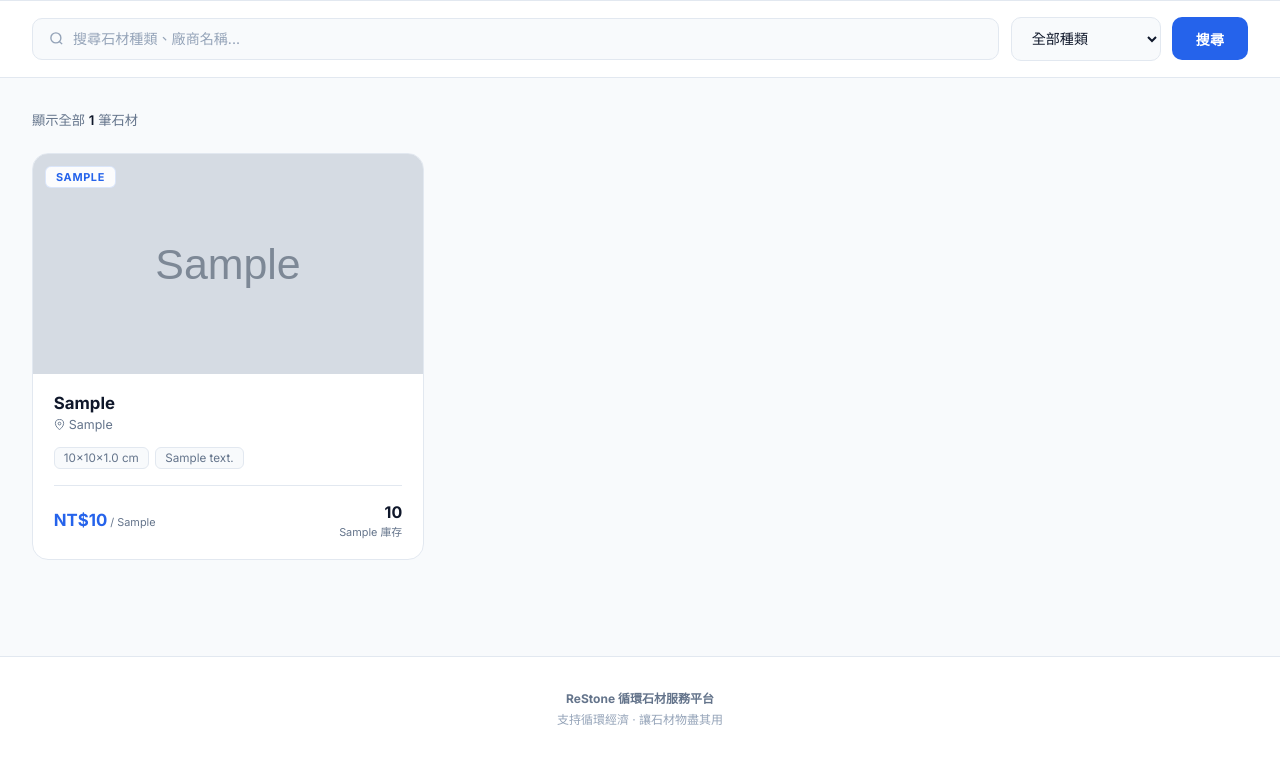
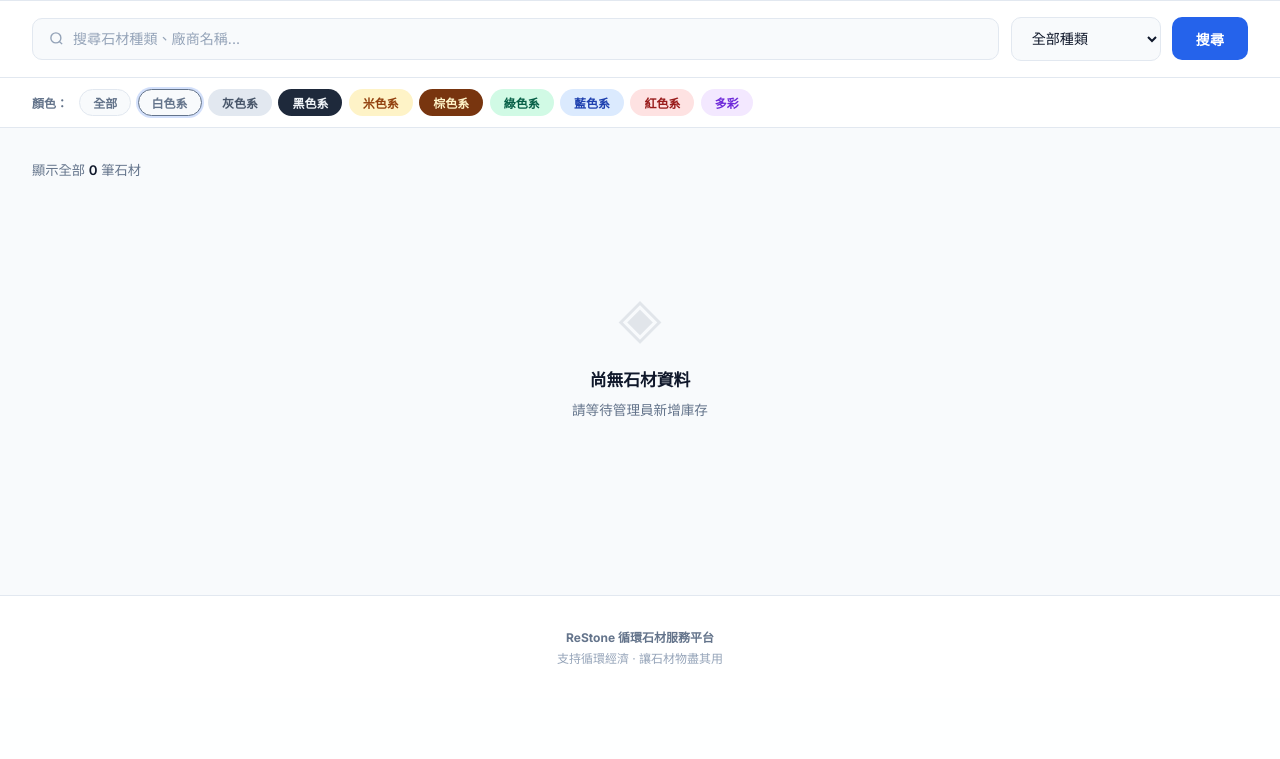
Before and after one commit to clie945-tech/stone-database, a Flask app: page /?color=white in a window 1280 px wide. Shown: the part 605-1364 px from the top of the page. After the commit the page ends 1269 px from the top, so only its background shows below. Run offline with Flask 3, Linux system fonts and the light colour scheme; tables that the repository leaves empty hold one stand-in row (values such as "Sample post"); grey boxes marked "Sample" are stand-in pictures.

Commit message:
新增顏色標籤、Email通知、Excel匯出功能

```diff
--- a/app.py
+++ b/app.py
@@ -1,6 +1,8 @@
-from flask import Flask, render_template, request, redirect, url_for, session, flash
+from flask import Flask, render_template, request, redirect, url_for, session, flash, send_file
+from flask_mail import Mail, Message
 import sqlite3
 import os
+import io
 import secrets
 from werkzeug.utils import secure_filename
 from werkzeug.security import generate_password_hash, check_password_hash
@@ -16,7 +18,42 @@ DB_PATH = 'stone_database.db'
 app.config['UPLOAD_FOLDER'] = UPLOAD_FOLDER
 app.config['MAX_CONTENT_LENGTH'] = 32 * 1024 * 1024  # 32MB
 
+# ── Email 設定（從環境變數讀取，未設定則停用）──
+app.config['MAIL_SERVER']         = os.environ.get('MAIL_SERVER', 'smtp.gmail.com')
+app.config['MAIL_PORT']           = int(os.environ.get('MAIL_PORT', 587))
+app.config['MAIL_USE_TLS']        = True
+app.config['MAIL_USERNAME']       = os.environ.get('MAIL_USERNAME', '')
+app.config['MAIL_PASSWORD']       = os.environ.get('MAIL_PASSWORD', '')
+app.config['MAIL_DEFAULT_SENDER'] = os.environ.get('MAIL_USERNAME', '')
+ADMIN_EMAIL = os.environ.get('ADMIN_EMAIL', os.environ.get('MAIL_USERNAME', ''))
+mail = Mail(app)
+
+# ── 顏色標籤定義 ──
+COLORS = [
+    ('white',  '白色系', '#F8FAFC', '#64748B'),
+    ('gray',   '灰色系', '#E2E8F0', '#475569'),
+    ('black',  '黑色系', '#1E293B', '#F1F5F9'),
+    ('beige',  '米色系', '#FEF3C7', '#92400E'),
+    ('brown',  '棕色系', '#78350F', '#FEF3C7'),
+    ('green',  '綠色系', '#D1FAE5', '#065F46'),
+    ('blue',   '藍色系', '#DBEAFE', '#1E40AF'),
+    ('red',    '紅色系', '#FEE2E2', '#991B1B'),
+    ('multi',  '多彩',   '#F3E8FF', '#6D28D9'),
+]
+COLOR_MAP = {c[0]: c for c in COLORS}
+
 os.makedirs(UPLOAD_FOLDER, exist_ok=True)
+
+
+def send_email_safe(subject, recipients, html_body):
+    """安全發送 Email，若未設定則略過"""
+    if not app.config.get('MAIL_USERNAME'):
+        return
+    try:
+        msg = Message(subject, recipients=recipients, html=html_body)
+        mail.send(msg)
+    except Exception as e:
+        print(f'[Email 發送失敗] {e}')
 
 
 def get_db():
@@ -82,6 +119,13 @@ def init_db():
             conn.commit()
         except Exception:
             pass
+
+    # 顏色標籤欄位遷移
+    try:
+        conn.execute("ALTER TABLE stones ADD COLUMN color TEXT DEFAULT ''")
+        conn.commit()
+    except Exception:
+        pass
 
     # 建立預設管理員帳號
     cursor = conn.execute('SELECT COUNT(*) FROM admin_users')
@@ -193,6 +237,11 @@ def index():
         base_query += ' AND stone_type = ?'
         params.append(stone_type)
 
+    color = request.args.get('color', '')
+    if color:
+        base_query += ' AND color = ?'
+        params.append(color)
+
     base_query += ' ORDER BY created_at DESC'
     stones = conn.execute(base_query, params).fetchall()
     types = conn.execute('SELECT DISTINCT stone_type FROM stones ORDER BY stone_type').fetchall()
@@ -200,7 +249,8 @@ def index():
     conn.close()
 
     return render_template('index.html', stones=stones, types=types,
-                           search=search, selected_type=stone_type, total=total)
+                           search=search, selected_type=stone_type, total=total,
+                           colors=COLORS, color_map=COLOR_MAP, selected_color=color)
 
 
 @app.route('/stone/<int:id>')
@@ -224,7 +274,8 @@ def stone_detail(id):
     ''', (id, stone['stone_type'], price, max(price * 0.6, 2000))).fetchall()
 
     conn.close()
-    return render_template('stone_detail.html', stone=stone, recommendations=recommendations)
+    return render_template('stone_detail.html', stone=stone, recommendations=recommendations,
+                           color_map=COLOR_MAP)
 
 
 @app.route('/stone/<int:id>/inquiry', methods=['POST'])
@@ -246,13 +297,61 @@ def submit_inquiry(id):
         conn.close()
         return redirect(url_for('stone_detail', id=id))
 
+    stone_name = stone['stone_type']
     conn.execute('''
         INSERT INTO inquiries (stone_id, stone_name, customer_name, customer_email,
                                customer_phone, quantity, message)
         VALUES (?, ?, ?, ?, ?, ?, ?)
-    ''', (id, stone['stone_type'], name, email, phone, qty, message))
+    ''', (id, stone_name, name, email, phone, qty, message))
     conn.commit()
     conn.close()
+
+    # 發送確認 Email 給客戶
+    send_email_safe(
+        subject='【ReStone】您的詢問已收到',
+        recipients=[email],
+        html_body=f'''
+        <div style="font-family:sans-serif;max-width:520px;margin:0 auto;padding:2rem">
+          <div style="background:#2563EB;border-radius:12px;padding:1.5rem;text-align:center;margin-bottom:1.5rem">
+            <h2 style="color:white;margin:0;font-size:1.3rem">◈ ReStone 循環石材服務平台</h2>
+          </div>
+          <h3 style="color:#0F172A">感謝您的詢問！</h3>
+          <p style="color:#64748B;line-height:1.8">您好 <strong>{name}</strong>，<br>
+          我們已收到您針對「<strong>{stone_name}</strong>」的詢問，將盡快與您聯繫。</p>
+          <div style="background:#EFF6FF;border-radius:10px;padding:1rem;margin-top:1.2rem;border:1px solid #BFDBFE">
+            <p style="margin:0;font-size:0.85rem;color:#1E40AF">詢問數量：{qty or "未填寫"}<br>留言：{message or "（無）"}</p>
+          </div>
+          <hr style="border:none;border-top:1px solid #E2E8F0;margin:1.5rem 0">
+          <p style="color:#94A3B8;font-size:0.78rem;text-align:center">ReStone 循環石材服務平台 · 支持循環經濟</p>
+        </div>'''
+    )
+    # 發送通知 Email 給管理員
+    if ADMIN_EMAIL:
+        send_email_safe(
+            subject=f'【ReStone】新詢問：{stone_name}',
+            recipients=[ADMIN_EMAIL],
+            html_body=f'''
+            <div style="font-family:sans-serif;max-width:520px;margin:0 auto;padding:2rem">
+              <h2 style="color:#2563EB">新詢問通知</h2>
+              <table style="width:100%;border-collapse:collapse;font-size:0.9rem;margin-top:1rem">
+                <tr><td style="padding:10px;background:#F8FAFC;color:#64748B;width:90px;border-bottom:1px solid #E2E8F0">石材</td>
+                    <td style="padding:10px;font-weight:600;border-bottom:1px solid #E2E8F0">{stone_name}</td></tr>
+                <tr><td style="padding:10px;background:#F8FAFC;color:#64748B;border-bottom:1px solid #E2E8F0">客戶姓名</td>
+                    <td style="padding:10px;border-bottom:1px solid #E2E8F0">{name}</td></tr>
+                <tr><td style="padding:10px;background:#F8FAFC;color:#64748B;border-bottom:1px solid #E2E8F0">Email</td>
+                    <td style="padding:10px;border-bottom:1px solid #E2E8F0">{email}</td></tr>
+                <tr><td style="padding:10px;background:#F8FAFC;color:#64748B;border-bottom:1px solid #E2E8F0">電話</td>
+                    <td style="padding:10px;border-bottom:1px solid #E2E8F0">{phone or "—"}</td></tr>
+                <tr><td style="padding:10px;background:#F8FAFC;color:#64748B;border-bottom:1px solid #E2E8F0">詢問數量</td>
+                    <td style="padding:10px;border-bottom:1px solid #E2E8F0">{qty or "—"}</td></tr>
+                <tr><td style="padding:10px;background:#F8FAFC;color:#64748B">留言</td>
+                    <td style="padding:10px">{message or "—"}</td></tr>
+              </table>
+              <div style="margin-top:1.5rem">
+                <a href="/admin/inquiries" style="background:#2563EB;color:white;padding:0.6rem 1.5rem;border-radius:8px;text-decoration:none;font-size:0.88rem;font-weight:600">查看詢問管理</a>
+              </div>
+            </div>'''
+        )
 
     flash('詢問已送出！廠商將盡快與您聯繫。', 'success')
     return redirect(url_for('stone_detail', id=id))
@@ -426,6 +525,7 @@ def add_stone():
         price       = request.form.get('price') or None
         vendor      = request.form.get('vendor', '').strip()
         description = request.form.get('description', '').strip()
+        color       = request.form.get('color', '')
 
         photo  = save_photo(request.files.get('photo'))
         photo2 = save_photo(request.files.get('photo2'))
@@ -434,17 +534,17 @@ def add_stone():
         conn = get_db()
         conn.execute('''
             INSERT INTO stones (stone_type, photo, photo2, photo3,
-                                width, height, thickness, quantity, unit, price, vendor, description)
-            VALUES (?, ?, ?, ?, ?, ?, ?, ?, ?, ?, ?, ?)
+                                width, height, thickness, quantity, unit, price, vendor, description, color)
+            VALUES (?, ?, ?, ?, ?, ?, ?, ?, ?, ?, ?, ?, ?)
         ''', (stone_type, photo, photo2, photo3,
-              width, height, thickness, quantity, unit, price, vendor, description))
+              width, height, thickness, quantity, unit, price, vendor, description, color))
         conn.commit()
         conn.close()
 
         flash(f'「{stone_type}」已成功新增！', 'success')
         return redirect(url_for('admin_dashboard'))
 
-    return render_template('stone_form.html', stone=None, title='新增石材')
+    return render_template('stone_form.html', stone=None, title='新增石材', colors=COLORS)
 
 
 @app.route('/admin/edit/<int:id>', methods=['GET', 'POST'])
@@ -468,6 +568,7 @@ def edit_stone(id):
         price       = request.form.get('price') or None
         vendor      = request.form.get('vendor', '').strip()
         description = request.form.get('description', '').strip()
+        color       = request.form.get('color', '')
 
         # 處理三張照片（有新上傳才替換）
         photos = []
@@ -484,11 +585,11 @@ def edit_stone(id):
             UPDATE stones
             SET stone_type=?, photo=?, photo2=?, photo3=?,
                 width=?, height=?, thickness=?,
-                quantity=?, unit=?, price=?, vendor=?, description=?,
+                quantity=?, unit=?, price=?, vendor=?, description=?, color=?,
                 updated_at=CURRENT_TIMESTAMP
             WHERE id=?
         ''', (stone_type, photos[0], photos[1], photos[2],
-              width, height, thickness, quantity, unit, price, vendor, description, id))
+              width, height, thickness, quantity, unit, price, vendor, description, color, id))
         conn.commit()
         conn.close()
 
@@ -496,7 +597,7 @@ def edit_stone(id):
         return redirect(url_for('admin_dashboard'))
 
     conn.close()
-    return render_template('stone_form.html', stone=stone, title='編輯石材')
+    return render_template('stone_form.html', stone=stone, title='編輯石材', colors=COLORS)
 
 
 @app.route('/admin/delete/<int:id>', methods=['POST'])
@@ -525,6 +626,53 @@ def admin_customers():
     customers = conn.execute('SELECT * FROM customers ORDER BY created_at DESC').fetchall()
     conn.close()
     return render_template('admin_customers.html', customers=customers)
+
+
+@app.route('/admin/export/stones')
+@admin_required
+def export_stones():
+    import openpyxl
+    wb = openpyxl.Workbook()
+    ws = wb.active
+    ws.title = '石材庫存'
+    ws.append(['ID', '石材種類', '顏色', '寬(cm)', '高(cm)', '厚(cm)', '數量', '單位', '單價(NT$)', '廠商', '說明', '建立時間'])
+    conn = get_db()
+    stones = conn.execute('SELECT * FROM stones ORDER BY id').fetchall()
+    conn.close()
+    for s in stones:
+        color_label = COLOR_MAP.get(s['color'] or '', ('', '', '', ''))[1] if s['color'] else ''
+        ws.append([s['id'], s['stone_type'], color_label,
+                   s['width'], s['height'], s['thickness'],
+                   s['quantity'], s['unit'], s['price'],
+                   s['vendor'], s['description'], s['created_at']])
+    buf = io.BytesIO()
+    wb.save(buf)
+    buf.seek(0)
+    return send_file(buf, as_attachment=True, download_name='stones_export.xlsx',
+                     mimetype='application/vnd.openxmlformats-officedocument.spreadsheetml.sheet')
+
+
+@app.route('/admin/export/inquiries')
+@admin_required
+def export_inquiries():
+    import openpyxl
+    wb = openpyxl.Workbook()
+    ws = wb.active
+    ws.title = '詢問記錄'
+    ws.append(['ID', '石材', '客戶姓名', 'Email', '電話', '詢問數量', '留言', '狀態', '建立時間'])
+    conn = get_db()
+    rows = conn.execute('SELECT * FROM inquiries ORDER BY id DESC').fetchall()
+    conn.close()
+    status_map = {'pending': '待處理', 'replied': '已回覆', 'closed': '已結案'}
+    for r in rows:
+        ws.append([r['id'], r['stone_name'], r['customer_name'], r['customer_email'],
+                   r['customer_phone'], r['quantity'], r['message'],
+                   status_map.get(r['status'], r['status']), r['created_at']])
+    buf = io.BytesIO()
+    wb.save(buf)
+    buf.seek(0)
+    return send_file(buf, as_attachment=True, download_name='inquiries_export.xlsx',
+                     mimetype='application/vnd.openxmlformats-officedocument.spreadsheetml.sheet')
 
 
 @app.route('/admin/change-password', methods=['GET', 'POST'])
--- a/requirements.txt
+++ b/requirements.txt
@@ -1,3 +1,5 @@
 flask>=3.0.0
 werkzeug>=3.0.0
 gunicorn>=21.2.0
+openpyxl>=3.1.0
+Flask-Mail>=0.10.0
--- a/templates/admin.html
+++ b/templates/admin.html
@@ -150,6 +150,7 @@
   <div class="topbar">
     <div class="topbar-title">石材庫存管理</div>
     <div class="topbar-actions">
+      <a href="/admin/export/stones" class="btn btn-secondary">↓ 匯出 Excel</a>
       <a href="/admin/add" class="btn btn-primary">＋ 新增石材</a>
     </div>
   </div>
--- a/templates/admin_inquiries.html
+++ b/templates/admin_inquiries.html
@@ -96,6 +96,9 @@
 <div class="main-wrap">
   <div class="topbar">
     <div class="topbar-title">詢問管理</div>
+    <div>
+      <a href="/admin/export/inquiries" style="display:inline-flex;align-items:center;gap:6px;padding:0.5rem 1rem;border-radius:8px;font-size:0.85rem;font-weight:600;background:#F8FAFC;color:#64748B;border:1px solid #E2E8F0;text-decoration:none;transition:all 0.15s" onmouseover="this.style.color='#0F172A'" onmouseout="this.style.color='#64748B'">↓ 匯出 Excel</a>
+    </div>
   </div>
   <div class="content">
     {% with messages = get_flashed_messages(with_categories=true) %}
--- a/templates/index.html
+++ b/templates/index.html
@@ -166,6 +166,26 @@
       transition: all 0.15s; white-space: nowrap; font-family: inherit;
     }
     .btn-clear:hover { color: var(--text); border-color: #CBD5E1; }
+
+    /* ── 顏色篩選 ── */
+    .color-filter {
+      background: var(--white); border-bottom: 1px solid var(--border);
+      padding: 0.7rem 2rem;
+    }
+    .color-filter-inner {
+      max-width: 1280px; margin: 0 auto;
+      display: flex; gap: 0.4rem; align-items: center; flex-wrap: wrap;
+    }
+    .color-filter-label { font-size: 0.75rem; color: var(--text-muted); font-weight: 600; margin-right: 0.3rem; white-space: nowrap; }
+    .cpill {
+      display: inline-block; padding: 4px 13px; border-radius: 99px;
+      font-size: 0.75rem; font-weight: 600; text-decoration: none;
+      border: 1.5px solid transparent; transition: all 0.15s;
+    }
+    .cpill:hover { opacity: 0.8; transform: translateY(-1px); }
+    .cpill.active { border-color: var(--blue); box-shadow: 0 0 0 2px rgba(37,99,235,0.2); }
+    .cpill-all { background: var(--bg); color: var(--text-muted); border-color: var(--border); }
+    .cpill-all.active { background: var(--blue-light); color: var(--blue); border-color: var(--blue); }
 
     /* ── Main ── */
     .main { max-width: 1280px; margin: 0 auto; padding: 2rem; }
@@ -350,6 +370,22 @@
   </form>
 </div>
 
+<!-- 顏色篩選列 -->
+{% if colors %}
+<div class="color-filter">
+  <div class="color-filter-inner">
+    <span class="color-filter-label">顏色：</span>
+    <a href="/?{% if search %}search={{ search }}&{% endif %}{% if selected_type %}type={{ selected_type }}&{% endif %}"
+       class="cpill cpill-all {% if not selected_color %}active{% endif %}">全部</a>
+    {% for code, label, bg, fg in colors %}
+      <a href="/?{% if search %}search={{ search }}&{% endif %}{% if selected_type %}type={{ selected_type }}&{% endif %}color={{ code }}"
+         class="cpill {% if selected_color == code %}active{% endif %}"
+         style="background:{{ bg }};color:{{ fg }};{% if selected_color == code %}border-color:{{ fg }};{% endif %}">{{ label }}</a>
+    {% endfor %}
+  </div>
+</div>
+{% endif %}
+
 <!-- Main -->
 <main class="main">
   <div class="results-bar">
@@ -376,6 +412,9 @@
               </div>
             {% endif %}
             <div class="card-type-badge">{{ s.stone_type }}</div>
+            {% if s['color'] and s['color'] in color_map %}
+              <div style="position:absolute;top:12px;right:12px;background:{{ color_map[s['color']][2] }};color:{{ color_map[s['color']][3] }};font-size:0.65rem;font-weight:700;padding:3px 9px;border-radius:99px;border:1px solid rgba(0,0,0,0.1);">{{ color_map[s['color']][1] }}</div>
+            {% endif %}
           </div>
           <div class="card-body">
             <div class="card-title">{{ s.stone_type }}</div>
```
Also changed, not shown: templates/stone_detail.html (+12 -0 lines), templates/stone_form.html (+25 -0 lines).
